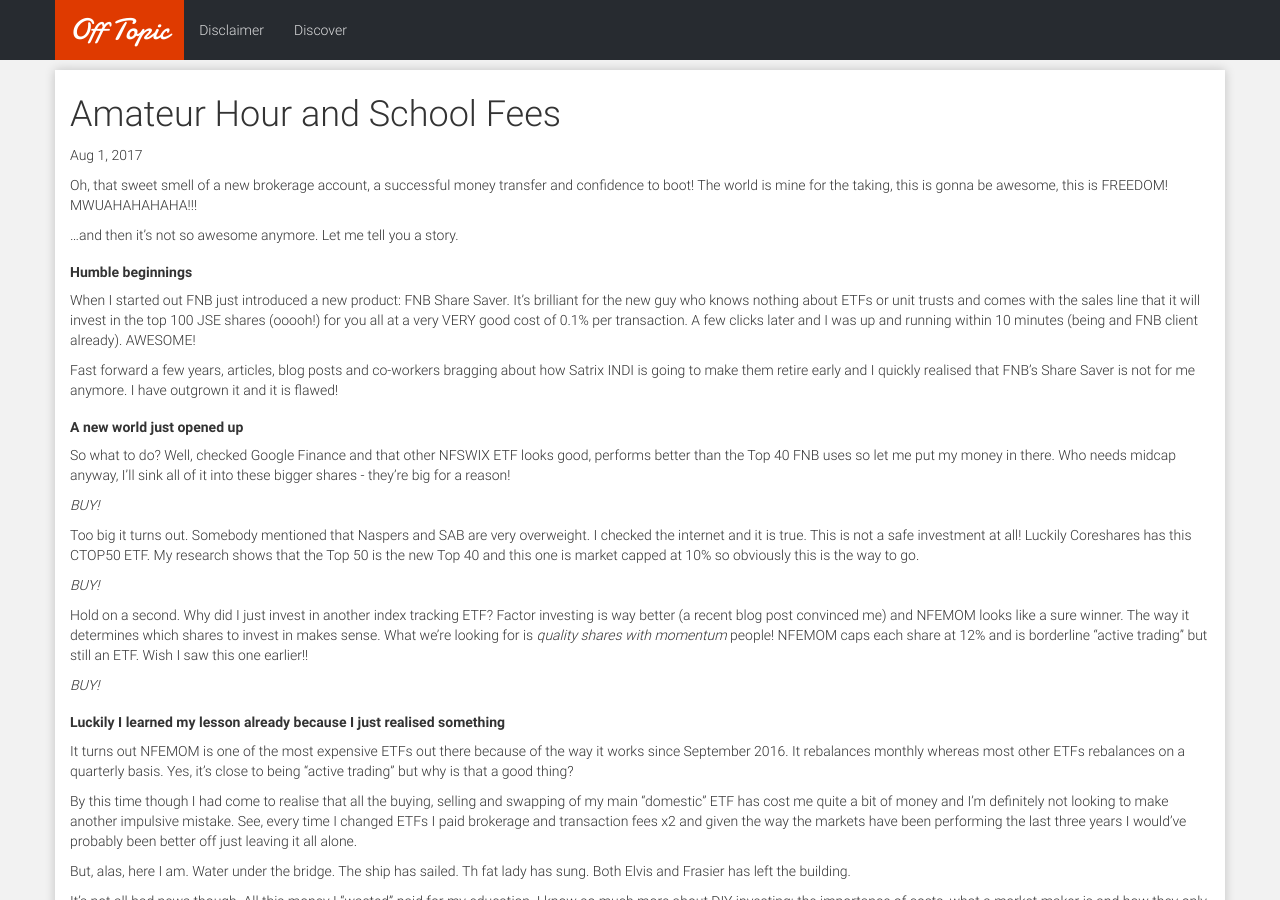
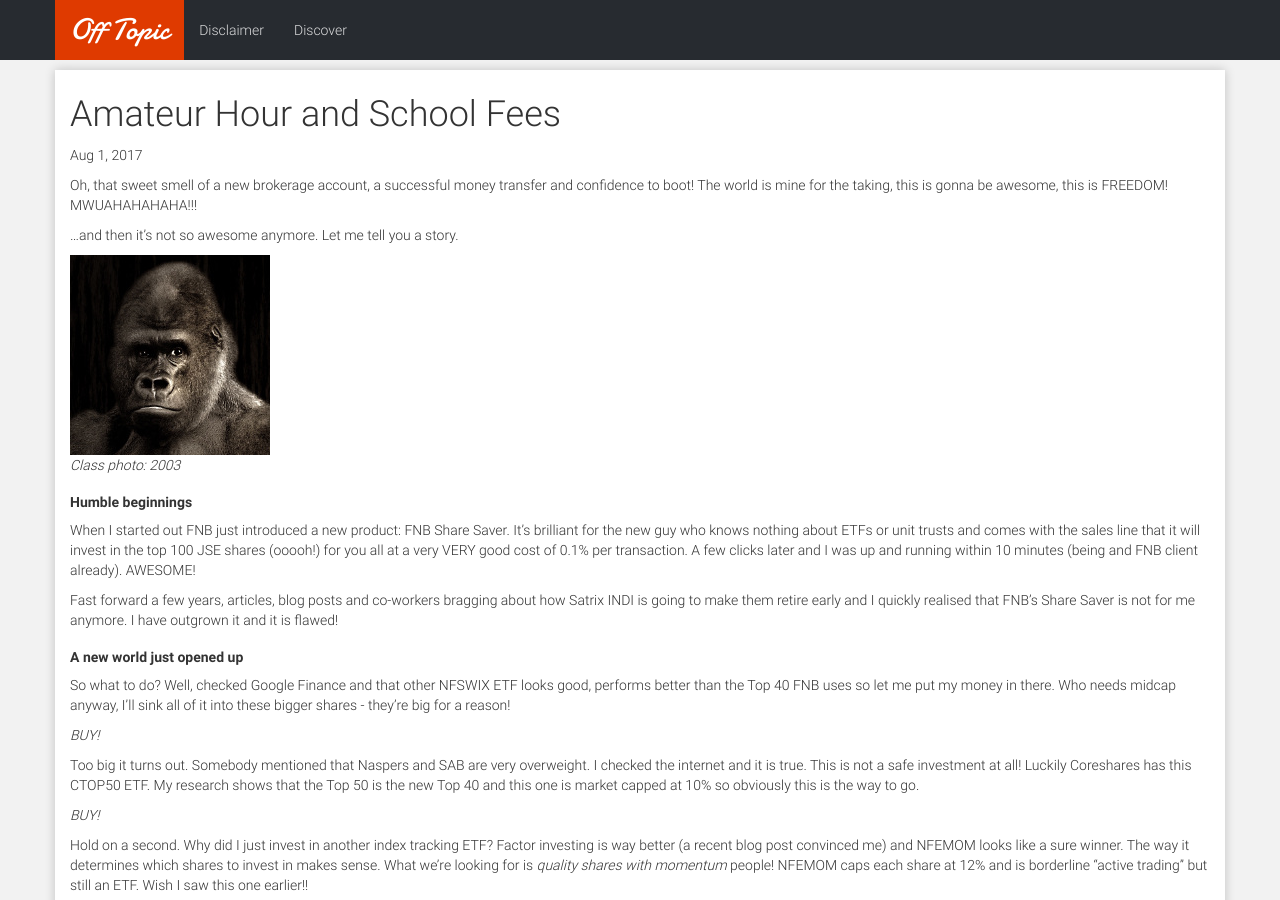
Before and after one commit to HappyPills/offtopic.co.za, a Jekyll site: the page built from _posts/finance/2017-08-01-amateur-hour-and-school-fees.markdown, in a window 1280 px wide and 900 px high. Built offline with Jekyll 4.4.1, drawn with Linux system fonts in a browser that asks for light colours; comment, search, counter and statistics services are not loaded; a style sheet for code colours, icons or effects is not loaded.

Commit message:
Class photo

```diff
--- a/_posts/finance/2017-08-01-amateur-hour-and-school-fees.markdown
+++ b/_posts/finance/2017-08-01-amateur-hour-and-school-fees.markdown
@@ -10,6 +10,9 @@
 this is FREEDOM! MWUAHAHAHAHA!!!
 
 ...and then it's not so awesome anymore. Let me tell you a story.
+
+![School of 2004](/static/images/gorilla.jpg)
+*Class photo: 2003*
 
 ##### Humble beginnings
 When I started out FNB just introduced a new product: FNB Share Saver. It's brilliant
```
Also changed, not shown: static/images/gorilla.jpg (added).
